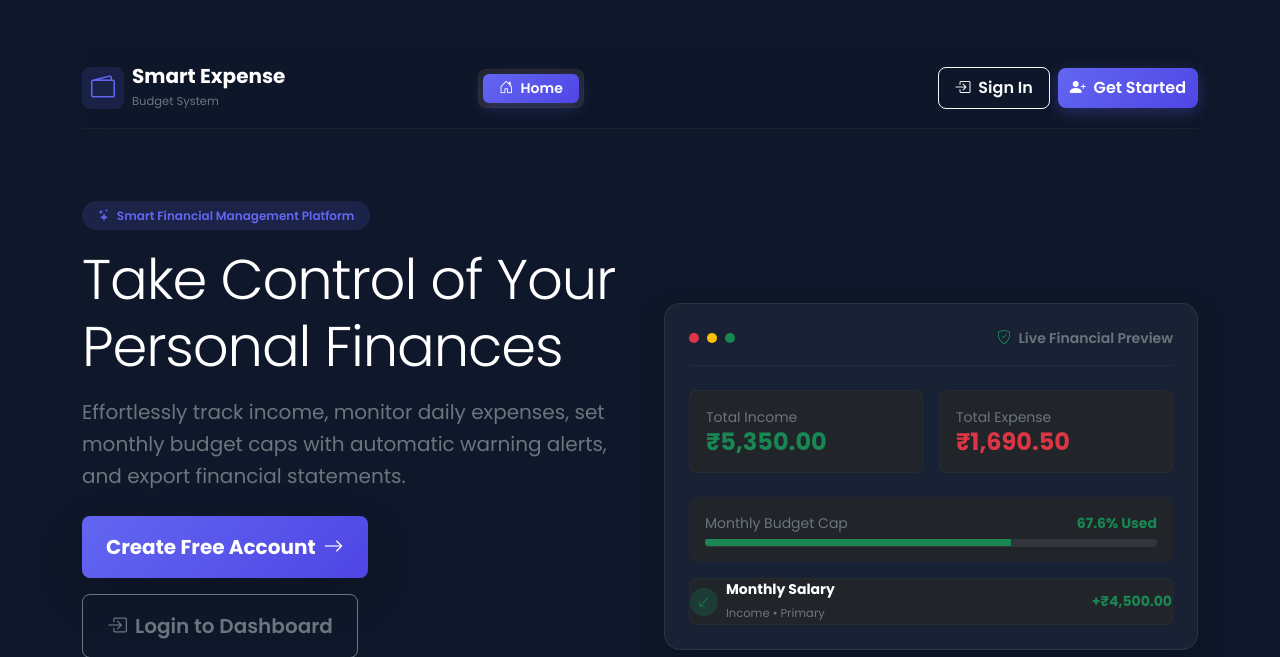
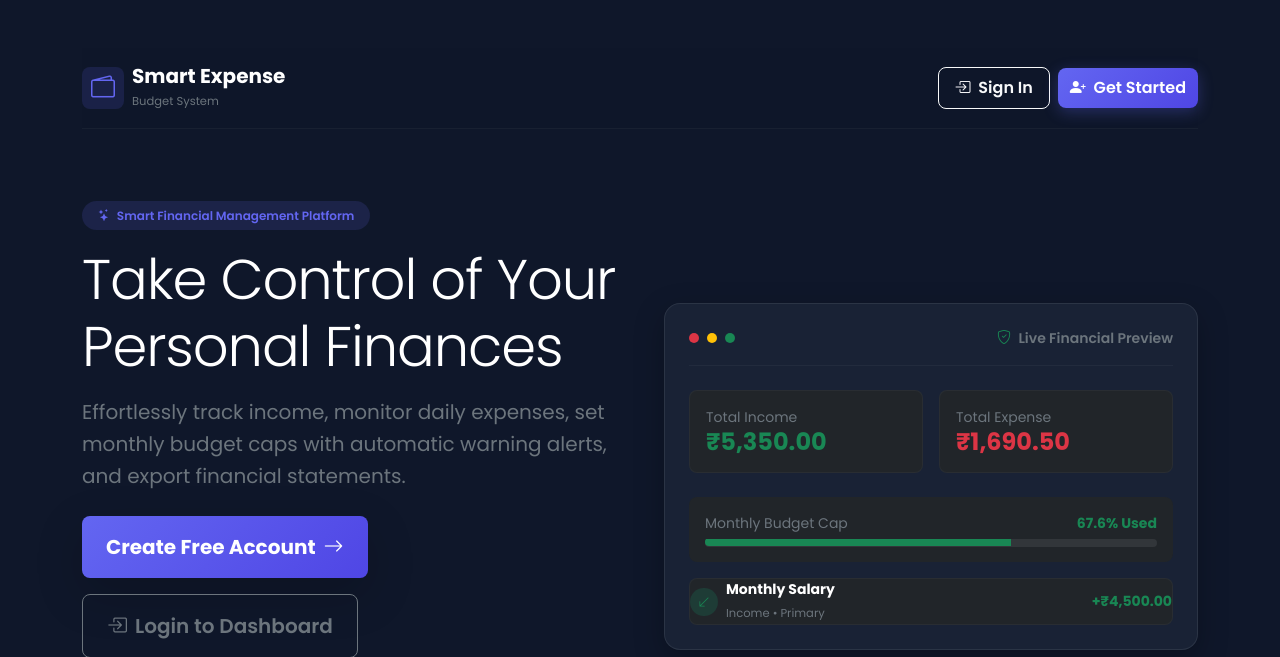
Before and after one commit to Mrutunjaya-Muduli/Expense-Tracker, a Django app: page / in a window 1280 px wide. Shown: the top 657 px of the page. Run offline with Django 5.2, Linux system fonts and the light colour scheme.

Commit message:
Remove redundant Home button and compact navigation bar width on Home landing page

```diff
--- a/templates/home.html
+++ b/templates/home.html
@@ -17,29 +17,26 @@
             </div>
         </a>
 
-        <!-- Section Navigation Links with Icons -->
-        <div class="d-none d-lg-flex align-items-center gap-1 mx-auto bg-dark bg-opacity-40 p-1 rounded-3 border border-secondary border-opacity-10">
-            <a href="{% url 'home' %}" class="btn btn-sm btn-primary-gradient px-3 py-1.5 rounded-2">
-                <i class="bi bi-house-door me-1"></i> Home
-            </a>
-            {% if request.user.is_authenticated %}
-                <a href="{% url 'dashboard' %}" class="btn btn-sm btn-link text-secondary text-decoration-none px-3 py-1.5 rounded-2">
-                    <i class="bi bi-speedometer2 me-1"></i> Dashboard
+        <!-- Section Navigation Links with Icons (Compact Width) -->
+        {% if request.user.is_authenticated %}
+            <div class="d-none d-lg-flex align-items-center gap-1 mx-auto bg-dark bg-opacity-60 px-2 py-1 rounded-pill border border-secondary border-opacity-10 shadow-sm" style="max-width: fit-content;">
+                <a href="{% url 'dashboard' %}" class="btn btn-sm btn-link text-secondary text-decoration-none px-2.5 py-1 rounded-pill small">
+                    <i class="bi bi-speedometer2 me-1 text-indigo"></i> Dashboard
                 </a>
-                <a href="{% url 'income_list' %}" class="btn btn-sm btn-link text-secondary text-decoration-none px-3 py-1.5 rounded-2">
-                    <i class="bi bi-arrow-down-left-circle me-1"></i> Income
+                <a href="{% url 'income_list' %}" class="btn btn-sm btn-link text-secondary text-decoration-none px-2.5 py-1 rounded-pill small">
+                    <i class="bi bi-arrow-down-left-circle me-1 text-success"></i> Income
                 </a>
-                <a href="{% url 'expense_list' %}" class="btn btn-sm btn-link text-secondary text-decoration-none px-3 py-1.5 rounded-2">
-                    <i class="bi bi-arrow-up-right-circle me-1"></i> Expenses
+                <a href="{% url 'expense_list' %}" class="btn btn-sm btn-link text-secondary text-decoration-none px-2.5 py-1 rounded-pill small">
+                    <i class="bi bi-arrow-up-right-circle me-1 text-danger"></i> Expenses
                 </a>
-                <a href="{% url 'budget_list' %}" class="btn btn-sm btn-link text-secondary text-decoration-none px-3 py-1.5 rounded-2">
-                    <i class="bi bi-pie-chart me-1"></i> Budget
+                <a href="{% url 'budget_list' %}" class="btn btn-sm btn-link text-secondary text-decoration-none px-2.5 py-1 rounded-pill small">
+                    <i class="bi bi-pie-chart me-1 text-warning"></i> Budget
                 </a>
-                <a href="{% url 'reports' %}" class="btn btn-sm btn-link text-secondary text-decoration-none px-3 py-1.5 rounded-2">
-                    <i class="bi bi-file-earmark-bar-graph me-1"></i> Reports
+                <a href="{% url 'reports' %}" class="btn btn-sm btn-link text-secondary text-decoration-none px-2.5 py-1 rounded-pill small">
+                    <i class="bi bi-file-earmark-bar-graph me-1 text-cyan"></i> Reports
                 </a>
-            {% endif %}
-        </div>
+            </div>
+        {% endif %}
 
         <div class="d-flex align-items-center gap-2 ms-auto">
             {% if request.user.is_authenticated %}
```
